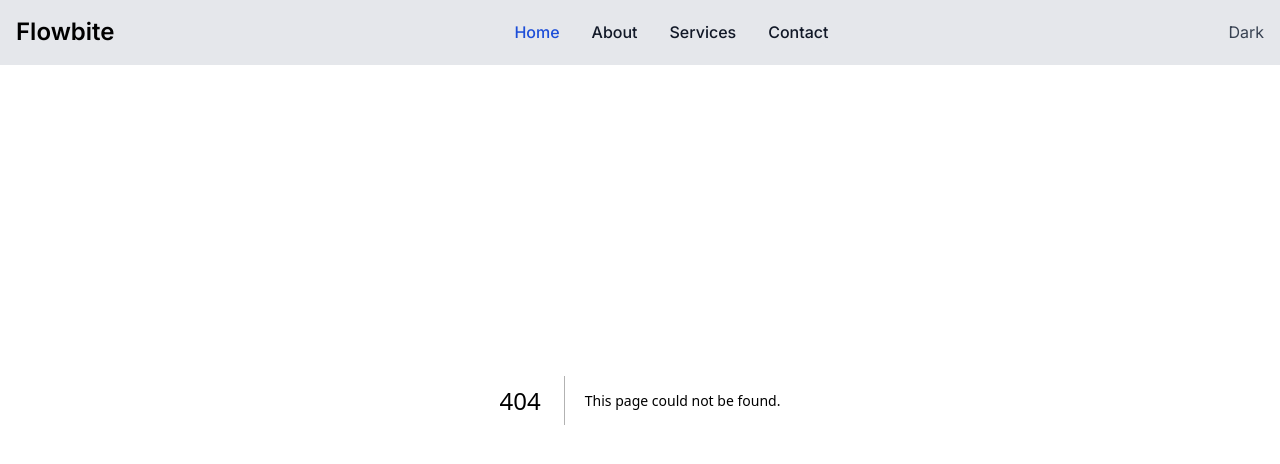
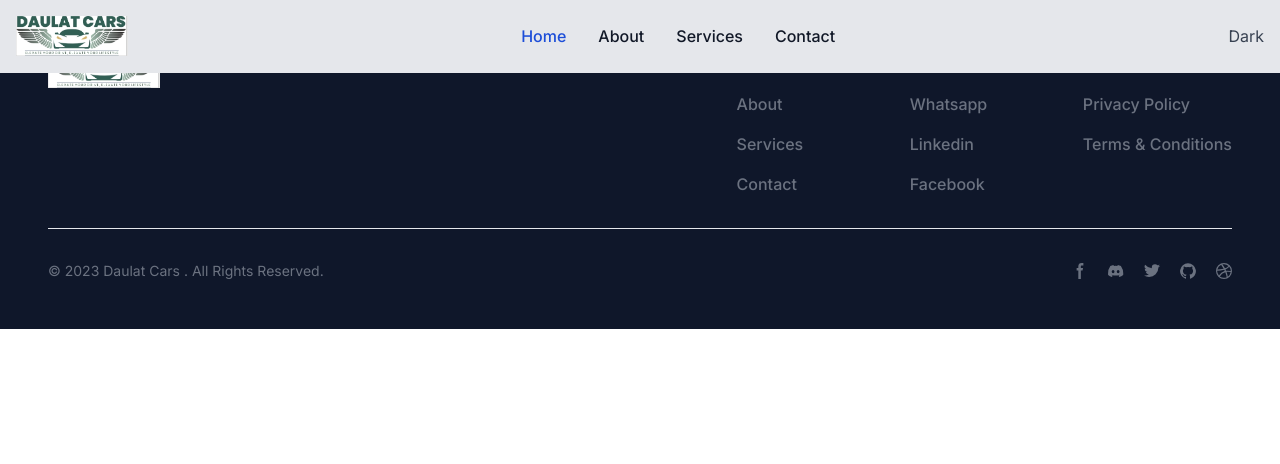
Before and after one commit to AINSoftwareSolution/motors, a Next.js app: page /inventory in a window 1280 px wide. Before the commit this address had no page. Shown: the top 464 px of the page. Built offline with nearby package versions, Linux system fonts and the light colour scheme.

Commit message:
add pages

```diff
--- /dev/null
+++ b/src/app/[name]/page.tsx
@@ -0,0 +1,11 @@
+import React from 'react'
+
+const CarDetails = () => {
+  return (
+    <div>
+
+    </div>
+  )
+}
+
+export default CarDetails
--- a/src/app/component/Footer.tsx
+++ b/src/app/component/Footer.tsx
@@ -1,9 +1,106 @@
+import Link from 'next/link'
 import React from 'react'
+import Image from 'next/image'
+import {LogoImg} from "../utilis/Images"
+const Footer = () => {
+    return (
 
-const Footer = () => {
-  return (
-    <div>Footer</div>
-  )
+        <div className=" bg-slate-900 footer">
+            <div className="container inset-0 mx-auto px-2 py-8 lg:px-12 lg:py-12">
+                <div className="md:flex md:justify-between">
+                    <div className="mb-6 md:mb-0">
+                        <Link href="#" className="flex items-center">
+                        <Image
+            src={LogoImg}
+            className="w-28 h-auto object-contain"
+            alt="Daulat Cars Logo"
+          />                        </Link>
+                    </div>
+                    <div className="grid grid-cols-2 gap-8 sm:gap-6 sm:grid-cols-3">
+                        <div>
+                            <h2 className="mb-6 text-sm font-semibold text-white uppercase dark:text-white">Link</h2>
+                            <ul className="text-gray-500 dark:text-gray-400 font-medium">
+                                <li className="mb-4">
+                                    <Link href="/#about" className="hover:underline">About</Link>
+                                </li>
+                                <li className="mb-4">
+                                    <Link href="/#contact" className="hover:underline">Services</Link>
+                                </li>
+                                <li>
+                                    <Link href="/#contact" className="hover:underline">Contact</Link>
+                                </li>
+
+                            </ul>
+                        </div>
+                        <div>
+                            <h2 className="mb-6 text-sm font-semibold text-white uppercase dark:text-white">Follow us</h2>
+                            <ul className="text-gray-500 dark:text-gray-400 font-medium">
+                                <li className="mb-4">
+                                    <Link href="#" className="hover:underline ">Whatsapp</Link>
+                                </li>
+                                <li className="mb-4">
+                                    <Link href="#" className="hover:underline ">Linkedin</Link>
+                                </li>
+                                <li>
+                                    <Link href="#" className="hover:underline">Facebook</Link>
+                                </li>
+                            </ul>
+                        </div>
+                        <div>
+                            <h2 className="mb-6 text-sm font-semibold text-white uppercase dark:text-white">Legal</h2>
+                            <ul className="text-gray-500 dark:text-gray-400 font-medium">
+                                <li className="mb-4">
+                                    <Link href="#" className="hover:underline">Privacy Policy</Link>
+                                </li>
+                                <li>
+                                    <Link href="#" className="hover:underline">Terms &amp; Conditions</Link>
+                                </li>
+                            </ul>
+                        </div>
+                    </div>
+                </div>
+                <hr className="my-6 border-gray-200 sm:mx-auto dark:border-gray-700 lg:my-8" />
+                <div className="sm:flex sm:items-center sm:justify-between">
+                    <span className="text-sm text-gray-500 sm:text-center dark:text-gray-400">© 2023 <Link href="#" className="hover:underline">Daulat Cars </Link>. All Rights Reserved.
+                    </span>
+                    <div className="flex mt-4 sm:justify-center sm:mt-0">
+                        <Link href="#" className="text-gray-500 hover:text-gray-900 dark:hover:text-white">
+                            <svg className="w-4 h-4" aria-hidden="true" xmlns="http://www.w3.org/2000/svg" fill="currentColor" viewBox="0 0 8 19">
+                                <path fillRule="evenodd" d="M6.135 3H8V0H6.135a4.147 4.147 0 0 0-4.142 4.142V6H0v3h2v9.938h3V9h2.021l.592-3H5V3.591A.6.6 0 0 1 5.592 3h.543Z" clipRule="evenodd" />
+                            </svg>
+                            <span className="sr-only">Facebook page</span>
+                        </Link>
+                        <Link href="#" className="text-gray-500 hover:text-gray-900 dark:hover:text-white ms-5">
+                            <svg className="w-4 h-4" aria-hidden="true" xmlns="http://www.w3.org/2000/svg" fill="currentColor" viewBox="0 0 21 16">
+                                <path d="M16.942 1.556a16.3 16.3 0 0 0-4.126-1.3 12.04 12.04 0 0 0-.529 1.1 15.175 15.175 0 0 0-4.573 0 11.585 11.585 0 0 0-.535-1.1 16.274 16.274 0 0 0-4.129 1.3A17.392 17.392 0 0 0 .182 13.218a15.785 15.785 0 0 0 4.963 2.521c.41-.564.773-1.16 1.084-1.785a10.63 10.63 0 0 1-1.706-.83c.143-.106.283-.217.418-.33a11.664 11.664 0 0 0 10.118 0c.137.113.277.224.418.33-.544.328-1.116.606-1.71.832a12.52 12.52 0 0 0 1.084 1.785 16.46 16.46 0 0 0 5.064-2.595 17.286 17.286 0 0 0-2.973-11.59ZM6.678 10.813a1.941 1.941 0 0 1-1.8-2.045 1.93 1.93 0 0 1 1.8-2.047 1.919 1.919 0 0 1 1.8 2.047 1.93 1.93 0 0 1-1.8 2.045Zm6.644 0a1.94 1.94 0 0 1-1.8-2.045 1.93 1.93 0 0 1 1.8-2.047 1.918 1.918 0 0 1 1.8 2.047 1.93 1.93 0 0 1-1.8 2.045Z" />
+                            </svg>
+                            <span className="sr-only">Discord community</span>
+                        </Link>
+                        <Link href="#" className="text-gray-500 hover:text-gray-900 dark:hover:text-white ms-5">
+                            <svg className="w-4 h-4" aria-hidden="true" xmlns="http://www.w3.org/2000/svg" fill="currentColor" viewBox="0 0 20 17">
+                                <path fillRule="evenodd" d="M20 1.892a8.178 8.178 0 0 1-2.355.635 4.074 4.074 0 0 0 1.8-2.235 8.344 8.344 0 0 1-2.605.98A4.13 4.13 0 0 0 13.85 0a4.068 4.068 0 0 0-4.1 4.038 4 4 0 0 0 .105.919A11.705 11.705 0 0 1 1.4.734a4.006 4.006 0 0 0 1.268 5.392 4.165 4.165 0 0 1-1.859-.5v.05A4.057 4.057 0 0 0 4.1 9.635a4.19 4.19 0 0 1-1.856.07 4.108 4.108 0 0 0 3.831 2.807A8.36 8.36 0 0 1 0 14.184 11.732 11.732 0 0 0 6.291 16 11.502 11.502 0 0 0 17.964 4.5c0-.177 0-.35-.012-.523A8.143 8.143 0 0 0 20 1.892Z" clipRule="evenodd" />
+                            </svg>
+                            <span className="sr-only">Twitter page</span>
+                        </Link>
+                        <Link href="#" className="text-gray-500 hover:text-gray-900 dark:hover:text-white ms-5">
+                            <svg className="w-4 h-4" aria-hidden="true" xmlns="http://www.w3.org/2000/svg" fill="currentColor" viewBox="0 0 20 20">
+                                <path fillRule="evenodd" d="M10 .333A9.911 9.911 0 0 0 6.866 19.65c.5.092.678-.215.678-.477 0-.237-.01-1.017-.014-1.845-2.757.6-3.338-1.169-3.338-1.169a2.627 2.627 0 0 0-1.1-1.451c-.9-.615.07-.6.07-.6a2.084 2.084 0 0 1 1.518 1.021 2.11 2.11 0 0 0 2.884.823c.044-.503.268-.973.63-1.325-2.2-.25-4.516-1.1-4.516-4.9A3.832 3.832 0 0 1 4.7 7.068a3.56 3.56 0 0 1 .095-2.623s.832-.266 2.726 1.016a9.409 9.409 0 0 1 4.962 0c1.89-1.282 2.717-1.016 2.717-1.016.366.83.402 1.768.1 2.623a3.827 3.827 0 0 1 1.02 2.659c0 3.807-2.319 4.644-4.525 4.889a2.366 2.366 0 0 1 .673 1.834c0 1.326-.012 2.394-.012 2.72 0 .263.18.572.681.475A9.911 9.911 0 0 0 10 .333Z" clipRule="evenodd" />
+                            </svg>
+                            <span className="sr-only">GitHub account</span>
+                        </Link>
+                        <Link href="#" className="text-gray-500 hover:text-gray-900 dark:hover:text-white ms-5">
+                            <svg className="w-4 h-4" aria-hidden="true" xmlns="http://www.w3.org/2000/svg" fill="currentColor" viewBox="0 0 20 20">
+                                <path fillRule="evenodd" d="M10 0a10 10 0 1 0 10 10A10.009 10.009 0 0 0 10 0Zm6.613 4.614a8.523 8.523 0 0 1 1.93 5.32 20.094 20.094 0 0 0-5.949-.274c-.059-.149-.122-.292-.184-.441a23.879 23.879 0 0 0-.566-1.239 11.41 11.41 0 0 0 4.769-3.366ZM8 1.707a8.821 8.821 0 0 1 2-.238 8.5 8.5 0 0 1 5.664 2.152 9.608 9.608 0 0 1-4.476 3.087A45.758 45.758 0 0 0 8 1.707ZM1.642 8.262a8.57 8.57 0 0 1 4.73-5.981A53.998 53.998 0 0 1 9.54 7.222a32.078 32.078 0 0 1-7.9 1.04h.002Zm2.01 7.46a8.51 8.51 0 0 1-2.2-5.707v-.262a31.64 31.64 0 0 0 8.777-1.219c.243.477.477.964.692 1.449-.114.032-.227.067-.336.1a13.569 13.569 0 0 0-6.942 5.636l.009.003ZM10 18.556a8.508 8.508 0 0 1-5.243-1.8 11.717 11.717 0 0 1 6.7-5.332.509.509 0 0 1 .055-.02 35.65 35.65 0 0 1 1.819 6.476 8.476 8.476 0 0 1-3.331.676Zm4.772-1.462A37.232 37.232 0 0 0 13.113 11a12.513 12.513 0 0 1 5.321.364 8.56 8.56 0 0 1-3.66 5.73h-.002Z" clipRule="evenodd" />
+                            </svg>
+                            <span className="sr-only">Dribbble account</span>
+                        </Link>
+                    </div>
+                </div>
+            </div>
+        </div>
+
+
+    )
 }
 
 export default Footer
--- a/src/app/component/Navbar.tsx
+++ b/src/app/component/Navbar.tsx
@@ -1,68 +1,128 @@
-'use client'
-import React, { useState, useEffect } from 'react';
-import Link from 'next/link';
-import { usePathname } from 'next/navigation';
+"use client";
+import React, { useState, useEffect } from "react";
+import Link from "next/link";
+import Image from "next/image";
+import { LogoImg } from "../utilis/Images/";
+import { usePathname } from "next/navigation";
 
 const Navbar = () => {
   const [darkMode, setDarkMode] = useState(true);
-    const path = usePathname()
+  const path = usePathname();
 
   useEffect(() => {
     // Check the user's preferred theme mode or the saved theme mode
-        const savedTheme = localStorage.getItem('theme');
+    const savedTheme = localStorage.getItem("theme");
     if (savedTheme) {
-            setDarkMode(savedTheme === 'dark');
-            document.documentElement.classList.toggle('dark', savedTheme === 'dark');
+      setDarkMode(savedTheme === "dark");
+      document.documentElement.classList.toggle("dark", savedTheme === "dark");
     } else {
-            const prefersDark = window.matchMedia('(prefers-color-scheme: dark)').matches;
+      const prefersDark = window.matchMedia(
+        "(prefers-color-scheme: dark)"
+      ).matches;
       setDarkMode(prefersDark);
-            document.documentElement.classList.toggle('dark', prefersDark);
+      document.documentElement.classList.toggle("dark", prefersDark);
     }
   }, []);
 
   const toggleDarkMode = () => {
     setDarkMode(!darkMode);
-        const newTheme = !darkMode ? 'dark' : 'light';
-        document.documentElement.classList.toggle('dark', !darkMode);
-        localStorage.setItem('theme', newTheme);
+    const newTheme = !darkMode ? "dark" : "light";
+    document.documentElement.classList.toggle("dark", !darkMode);
+    localStorage.setItem("theme", newTheme);
   };
 
   return (
-        <nav className={`bg-gray-200 dark:bg-gray-900 fixed w-full z-20 top-0 start-0 border-b border-gray-200
-        dark:border-gray-600`}>
+    <nav
+      className={`bg-gray-200 dark:bg-gray-900 fixed w-full z-20 top-0 start-0 border-b border-gray-200
+        dark:border-gray-600`}
+    >
       <div className="max-w-screen-xl flex flex-wrap items-center justify-between mx-auto p-4">
-                <Link href="#" className="flex items-center space-x-3 rtl:space-x-reverse">
-                    <span className="self-center text-2xl font-semibold whitespace-nowrap dark:text-white">Flowbite</span>
+        <Link
+          href="/"
+          className="flex items-center space-x-3 rtl:space-x-reverse"
+        >
+          <Image
+            src={LogoImg}
+            className="w-28 h-auto object-contain"
+            alt="Daulat Cars Logo"
+          />
         </Link>
         <div className="flex md:order-2 space-x-3 md:space-x-0 rtl:space-x-reverse">
           {/* Light/Dark Mode Toggle Icon */}
-                    <button onClick={toggleDarkMode} className="text-gray-700 dark:text-gray-300 focus:outline-none">
-                        {darkMode ? ("light") : ("Dark")}
+          <button
+            onClick={toggleDarkMode}
+            className="text-gray-700 dark:text-gray-300 focus:outline-none"
+          >
+            {darkMode ? "light" : "Dark"}
           </button>
-                    <button data-collapse-toggle="navbar-sticky" type="button" className="inline-flex items-center p-2 w-10 h-10 justify-center text-sm text-gray-500 rounded-lg md:hidden hover:bg-gray-100 focus:outline-none focus:ring-2 focus:ring-gray-200 dark:text-gray-400 dark:hover:bg-gray-700 dark:focus:ring-gray-600" aria-controls="navbar-sticky" aria-expanded="false">
+          <button
+            data-collapse-toggle="navbar-sticky"
+            type="button"
+            className="inline-flex items-center p-2 w-10 h-10 justify-center text-sm text-gray-500 rounded-lg md:hidden hover:bg-gray-100 focus:outline-none focus:ring-2 focus:ring-gray-200 dark:text-gray-400 dark:hover:bg-gray-700 dark:focus:ring-gray-600"
+            aria-controls="navbar-sticky"
+            aria-expanded="false"
+          >
             <span className="sr-only">Open main menu</span>
-                        <svg className="w-5 h-5" aria-hidden="true" xmlns="http://www.w3.org/2000/svg" fill="none" viewBox="0 0 17 14">
-                            <path stroke="currentColor" strokeLinecap="round" strokeLinejoin="round" strokeWidth="2" d="M1 1h15M1 7h15M1 13h15" />
+            <svg
+              className="w-5 h-5"
+              aria-hidden="true"
+              xmlns="http://www.w3.org/2000/svg"
+              fill="none"
+              viewBox="0 0 17 14"
+            >
+              <path
+                stroke="currentColor"
+                strokeLinecap="round"
+                strokeLinejoin="round"
+                strokeWidth="2"
+                d="M1 1h15M1 7h15M1 13h15"
+              />
             </svg>
           </button>
         </div>
-                <div className="items-center justify-between hidden w-full md:flex md:w-auto md:order-1" id="navbar-sticky">
-                    <ul className="flex flex-col p-4 md:p-0 mt-4 font-medium border border-gray-100 rounded-lg bg-gray-50 md:space-x-8
-                    rtl:space-x-reverse md:flex-row md:mt-0 md:border-0 md:bg-gray-200 dark:bg-gray-800 md:dark:bg-gray-900 dark:border-gray-700">
+        <div
+          className="items-center justify-between hidden w-full md:flex md:w-auto md:order-1"
+          id="navbar-sticky"
+        >
+          <ul
+            className="flex flex-col p-4 md:p-0 mt-4 font-medium border border-gray-100 rounded-lg bg-gray-50 md:space-x-8
+                    rtl:space-x-reverse md:flex-row md:mt-0 md:border-0 md:bg-gray-200 dark:bg-gray-800 md:dark:bg-gray-900 dark:border-gray-700"
+          >
             <li>
-                            <Link href="#" className="block py-2 px-3 text-white bg-blue-700 rounded md:bg-transparent md:text-blue-700 md:p-0 md:dark:text-blue-500" aria-current="page">Home</Link>
+              <Link
+                href="#"
+                className="block py-2 px-3 text-white bg-blue-700 rounded md:bg-transparent md:text-blue-700 md:p-0 md:dark:text-blue-500"
+                aria-current="page"
+              >
+                Home
+              </Link>
             </li>
             <li>
-                            <Link href="/about" className="block py-2 px-3 text-gray-900 rounded hover:bg-gray-100 md:hover:bg-transparent md:hover:text-blue-700 md:p-0 md:dark:hover:text-blue-500 dark:text-white
-                            dark:hover:bg-gray-700 dark:hover:text-white md:dark:hover:bg-transparent dark:border-gray-700">About</Link>
+              <Link
+                href="/about"
+                className="block py-2 px-3 text-gray-900 rounded hover:bg-gray-100 md:hover:bg-transparent md:hover:text-blue-700 md:p-0 md:dark:hover:text-blue-500 dark:text-white
+                            dark:hover:bg-gray-700 dark:hover:text-white md:dark:hover:bg-transparent dark:border-gray-700"
+              >
+                About
+              </Link>
             </li>
             <li>
-                            <Link href="#" className="block py-2 px-3 text-gray-900 rounded hover:bg-gray-100 md:hover:bg-transparent
-                            md:hover:text-blue-700 md:p-0 md:dark:hover:text-blue-500 dark:text-white dark:hover:bg-gray-700 dark:hover:text-white md:dark:hover:bg-transparent dark:border-gray-700">Services</Link>
+              <Link
+                href="#"
+                className="block py-2 px-3 text-gray-900 rounded hover:bg-gray-100 md:hover:bg-transparent
+                            md:hover:text-blue-700 md:p-0 md:dark:hover:text-blue-500 dark:text-white dark:hover:bg-gray-700 dark:hover:text-white md:dark:hover:bg-transparent dark:border-gray-700"
+              >
+                Services
+              </Link>
             </li>
             <li>
-                            <Link href="#" className="block py-2 px-3 text-gray-900 rounded hover:bg-gray-100 md:hover:bg-transparent
-                            md:hover:text-blue-700 md:p-0 md:dark:hover:text-blue-500 dark:text-white dark:hover:bg-gray-700 dark:hover:text-white md:dark:hover:bg-transparent dark:border-gray-700">Contact</Link>
+              <Link
+                href="#"
+                className="block py-2 px-3 text-gray-900 rounded hover:bg-gray-100 md:hover:bg-transparent
+                            md:hover:text-blue-700 md:p-0 md:dark:hover:text-blue-500 dark:text-white dark:hover:bg-gray-700 dark:hover:text-white md:dark:hover:bg-transparent dark:border-gray-700"
+              >
+                Contact
+              </Link>
             </li>
           </ul>
         </div>
--- a/src/app/component/index.ts
+++ b/src/app/component/index.ts
@@ -4,7 +4,7 @@ import OurBrand from "./OurBrand";
 import Button from "./Button";
 import InventoryCard from "./InventoryCard";
 import About from "./About";
-import  Footer from "./Footer";
+import Footer from "./Footer";
 
 
 
--- a/src/contact/page.tsx
+++ b/src/app/contact/page.tsx
@@ -1,11 +1,9 @@
 import React from "react";
-import Title from "./TItle";
+import Title from "../component/TItle"
 import { MdAddIcCall } from "react-icons/md";
 import { FaLocationDot } from "react-icons/fa6";
 import { MdOutlineMarkEmailRead } from "react-icons/md";
 import Link from "next/link";
-
-
 
 const Contact = () => {
   return (
--- a/src/app/layout.tsx
+++ b/src/app/layout.tsx
@@ -1,12 +1,12 @@
 import type { Metadata } from "next";
 import { Inter } from "next/font/google";
 import "./globals.css";
-import { Navbar } from "./component";
+import { Navbar,Footer} from "./component";
 
 const inter = Inter({ subsets: ["latin"] });
 
 export const metadata: Metadata = {
-  title: "Create Next App",
+  title: "Daulat Cars",
   description: "Generated by create next app",
 };
 
@@ -20,6 +20,7 @@ export default function RootLayout({
       <body className={inter.className}>
         <Navbar />
         {children}
+        <Footer />
         </body>
     </html>
   );
--- a/src/app/page.tsx
+++ b/src/app/page.tsx
@@ -4,8 +4,6 @@ import Image from "next/image";
 import { Hero } from "./utilis/Images";
 import { CarBrands, infoContent, services } from "./utilis/data";
 import { OurBrand, About, Button,InventoryList } from "./component";
-import Contact from "@/contact/page";
-
 
 
 export default function Home() {
@@ -129,7 +127,6 @@ export default function Home() {
         </div>
       </div>
     </div>
-     <Contact />
     </main>
   );
 }
--- a/src/app/utilis/Images/index.tsx
+++ b/src/app/utilis/Images/index.tsx
@@ -1,3 +1,4 @@
+import LogoImg  from './logo.jpeg';
 import Hero from './hero.png';
 import Audi from './audi.svg';
 import BMW from './bmw.svg';
@@ -33,5 +34,6 @@ import Image6 from './2.webp';
 import Image7 from './3.webp';
 import Image8 from './1.webp';
 
+export {LogoImg};
 export { Hero, AboutImg, CellImg, BuyImg, Image1, Image2, Image3, Image4, Image5, Image6, Image7, Image8 };
 export { Audi, BMW, Hyundai,LandRover,Mercedes, Skoda,Toyota,Nissan, Mahindra, Kia, Honda, Tata, Renault, MG, Suzuki };
```
Also changed, not shown: public/loader1.gif (added), src/app/component/TItle.tsx (renamed from src/contact/TItle.tsx), src/app/utilis/Images/logo.jpeg (added). Lines whose indentation alone changed are shown as unchanged.
